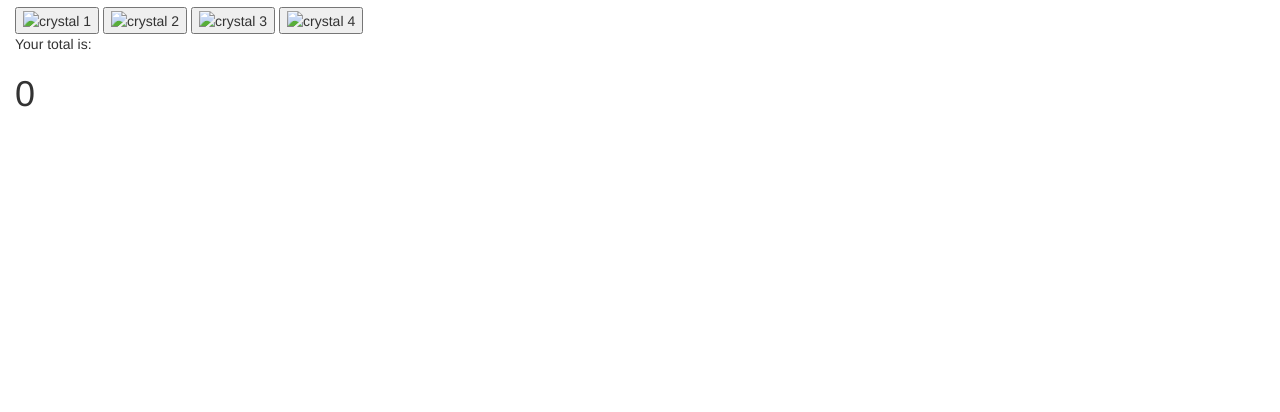
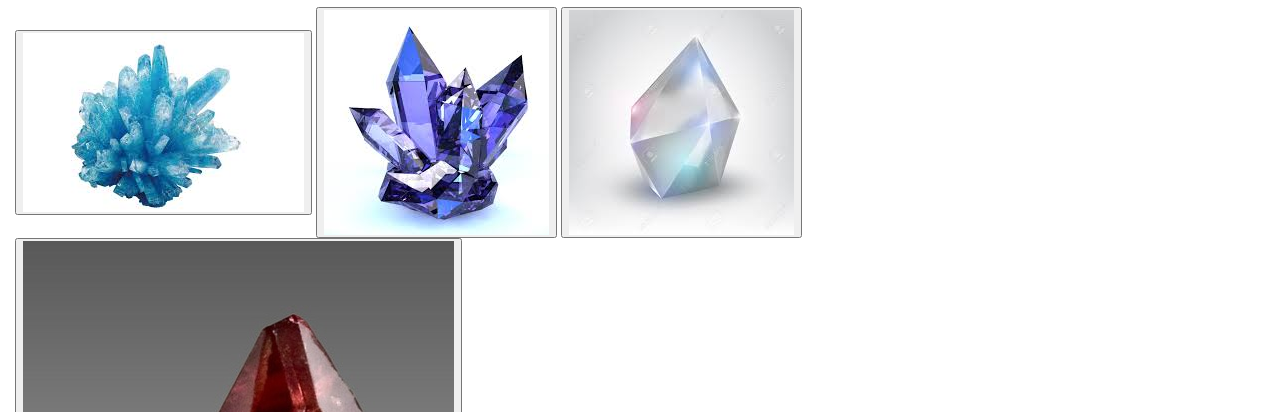
Before and after one commit to sierra-kilo/week-4-game, a plain HTML site: page index.html in a window 1280 px wide. Shown: the part 388-800 px from the top of the page. Drawn offline with nearby package versions, Linux system fonts and the light colour scheme.

Commit message:
added pics

```diff
--- a/index.html
+++ b/index.html
@@ -68,10 +68,10 @@
             </div>
             <div class="row">
                 <div class="col-sm-8">
-                    <button class='crystal' id='crystal-1' value='0'><img src="" alt="crystal 1"></button>
-                    <button class='crystal' id='crystal-2' value='0'><img src="" alt="crystal 2"></button>
-                    <button class='crystal' id='crystal-3' value='0'><img src="" alt="crystal 3"></button>
-                    <button class='crystal' id='crystal-4' value='0'><img src="" alt="crystal 4"></button>
+                    <button class='crystal' id='crystal-1' value='0'><img src="assets/images/crystal .jpeg" alt="crystal 1"></button>
+                    <button class='crystal' id='crystal-2' value='0'><img src="assets/images/crystal1.jpg" alt="crystal 2"></button>
+                    <button class='crystal' id='crystal-3' value='0'><img src="assets/images/crystal3.png" alt="crystal 3"></button>
+                    <button class='crystal' id='crystal-4' value='0'><img src="assets/images/crystal4.jpg" alt="crystal 4"></button>
                 </div>
             </div>
             <div class="row">
```
Also changed, not shown: assets/images/crystal .jpeg (added), assets/images/crystal1.jpg (added), assets/images/crystal3.PNG (added), assets/images/crystal4.jpg (added).
